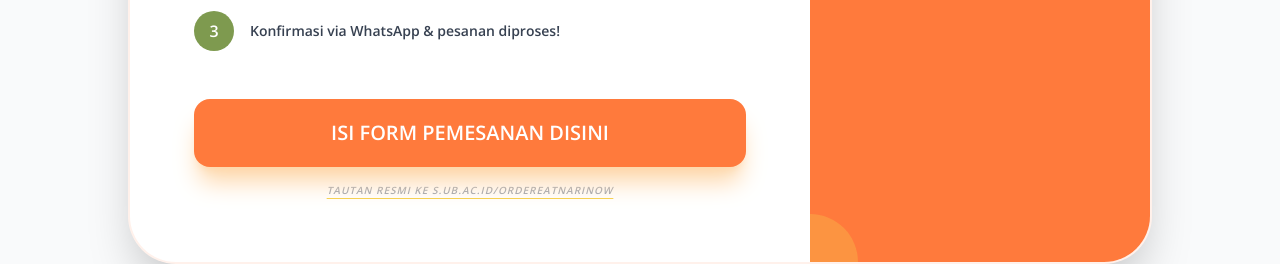
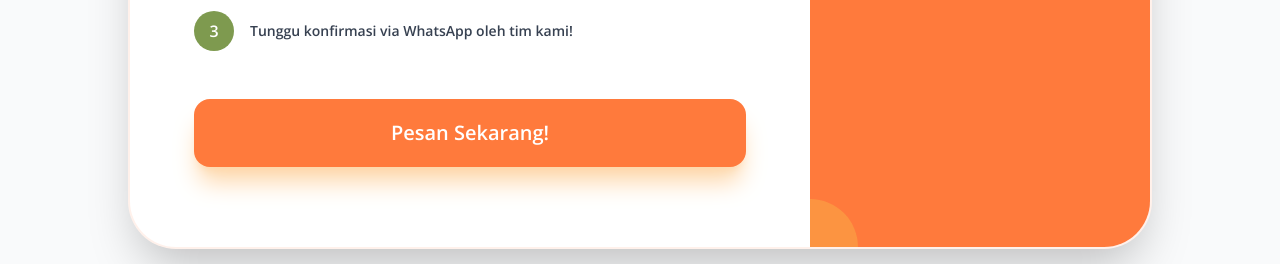
Before and after one commit to azarinenasya/projecteatnari, a plain HTML site: page index.html in a window 1280 px wide. Shown: the part 4085-4349 px from the top of the page. Drawn offline with nearby package versions, Linux system fonts and the light colour scheme.

Commit message:
Update index.html

```diff
--- a/index.html
+++ b/index.html
@@ -303,6 +303,7 @@
             </div>
         </div>
     </section>
+
 <!-- SECTION: PESAN SEKARANG (CTA UTAMA) -->
     <section id="pesan" class="py-24 px-6 bg-gray-50 overflow-hidden">
         <div class="max-w-5xl mx-auto">
@@ -332,17 +333,16 @@
                         </div>
                         <div class="flex items-center gap-4 group">
                             <div class="w-10 h-10 bg-eat-green rounded-full flex items-center justify-center font-bold text-white group-hover:scale-110 transition">3</div>
-                            <p class="text-sm font-bold text-gray-700">Konfirmasi via WhatsApp & pesanan diproses!</p>
+                            <p class="text-sm font-bold text-gray-700">Tunggu konfirmasi via WhatsApp oleh tim kami!</p>
                         </div>
                     </div>
 
                     <!-- TOMBOL UTAMA -->
                     <a href="https://s.ub.ac.id/ordereatnarinow" target="_blank"
                        class="inline-block w-full text-center bg-eat-orange text-white py-5 rounded-2xl font-black text-xl shadow-xl shadow-orange-200 hover:bg-black transition-all transform hover:-translate-y-1">
-                        ISI FORM PEMESANAN DISINI
+                        Pesan Sekarang!
                     </a>
                     <p class="mt-4 text-center text-[10px] text-gray-400 font-bold uppercase tracking-widest italic underline decoration-eat-yellow underline-offset-4">
-                        Tautan resmi ke s.ub.ac.id/ordereatnarinow
                     </p>
                 </div>
 
```
